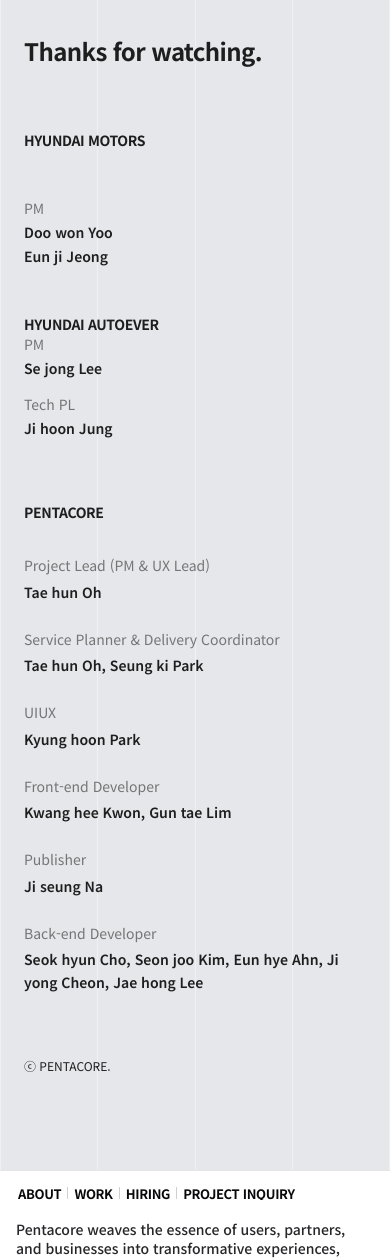
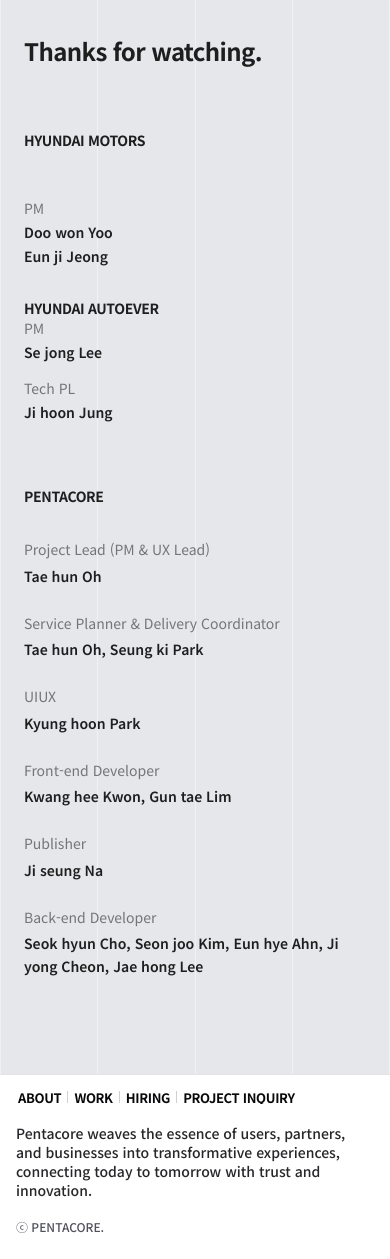
Before and after one commit to pentanike-UX/pentacore, a Next.js app in the folder web/: page /works/hyundai-navigation in a window 390 px wide. Shown: the part 9105-10364 px from the top of the page. Built offline with nearby package versions, Linux system fonts and the light colour scheme.

Commit message:
fix(work): hyundai credits — align HD/HAE gap to Pentacore block; remove duplicate ©
Made-with: Cursor

```diff
--- a/web/components/work/WorksDetailView.tsx
+++ b/web/components/work/WorksDetailView.tsx
@@ -771,7 +771,7 @@ export function WorksDetailView() {
                 </dl>
               </div>
               <div
-                className="col-span-12 mt-12 space-y-0 lg:col-span-4 lg:col-start-9 lg:mt-20"
+                className="col-span-12 mt-8 space-y-0 lg:col-span-4 lg:col-start-9 lg:mt-20"
                 data-figma="HYUNDAI AUTOEVER"
               >
                 <p
@@ -822,9 +822,6 @@ export function WorksDetailView() {
                     names="Seok hyun Cho, Seon joo Kim, Eun hye Ahn, Ji yong Cheon, Jae hong Lee"
                   />
                 </div>
-                <p className="pt-8 text-xs font-light" style={{ color: TEXT }}>
-                  ⓒ PENTACORE.
-                </p>
               </footer>
             </Grid12>
           </ParallaxLayer>
```
